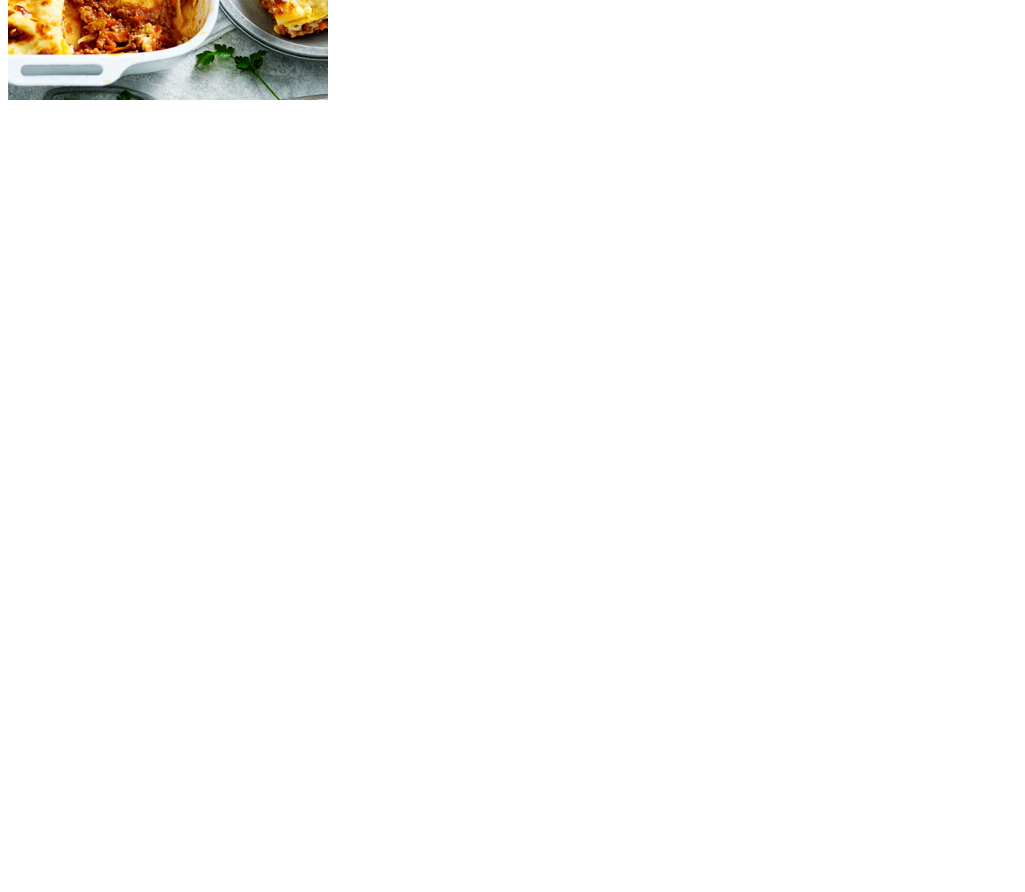
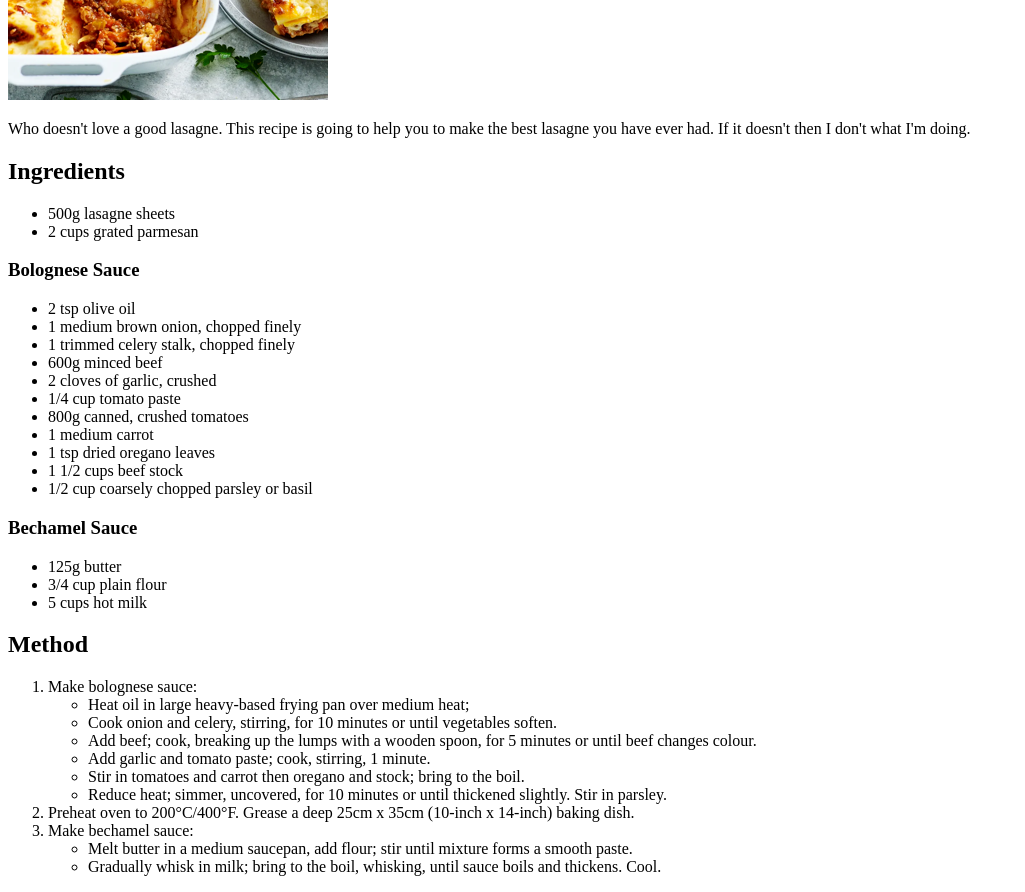
Before and after one commit to sofa-a/odin-recipes, a plain HTML site: page recipes/lasagne.html in a window 1280 px wide. Shown: the part 300-1192 px from the top of the page, without its empty margins (0-1025 px from the left). Before the commit the page ends 800 px from the top, so only its background shows below. Drawn offline with Linux system fonts and the light colour scheme.

Commit message:
final changes

```diff
--- a/recipes/lasagne.html
+++ b/recipes/lasagne.html
@@ -7,5 +7,61 @@
     <body>
         <h1>Lasagne</h1>
         <img src="../images/lasagne.png">
+        <p>Who doesn't love a good lasagne. This recipe is going to help you
+        to make the best lasagne you have ever had. If it doesn't then I don't
+        what I'm doing. </p>
+        <h2>Ingredients</h2>
+        <ul>
+            <li>500g lasagne sheets</li>
+            <li>2 cups grated parmesan</li>
+        </ul>
+        <h3>Bolognese Sauce</h3>
+        <ul>
+            <li>2 tsp olive oil</li>
+            <li>1 medium brown onion, chopped finely</li>
+            <li>1 trimmed celery stalk, chopped finely</li>
+            <li>600g minced beef</li>
+            <li>2 cloves of garlic, crushed</li>
+            <li>1/4 cup tomato paste</li>
+            <li>800g canned, crushed tomatoes</li>
+            <li>1 medium carrot</li>
+            <li>1 tsp dried oregano leaves</li>
+            <li>1 1/2 cups beef stock</li>
+            <li>1/2 cup coarsely chopped parsley or basil</li>
+        </ul>
+        <h3>Bechamel Sauce</h3>
+        <ul>
+            <li>125g butter</li>
+            <li>3/4 cup plain flour</li>
+            <li>5 cups hot milk</li>
+        </ul>
+        <h2>Method</h2>
+        <ol>
+            <li>Make bolognese sauce:
+                <ul>
+                    <li>Heat oil in large heavy-based frying pan over medium
+                        heat; </li>
+                    <li>Cook onion and celery, stirring, for 10 minutes or
+                        until vegetables soften. </li>
+                    <li>Add beef; cook, breaking up the lumps with a wooden
+                        spoon, for 5 minutes or until beef changes colour. </li>
+                    <li>Add garlic and tomato paste; cook, stirring, 1 minute.
+                    </li>
+                    <li>Stir in tomatoes and carrot then oregano and stock;
+                        bring to the boil. </li>
+                    <li>Reduce heat; simmer, uncovered, for 10 minutes or until
+                        thickened slightly. Stir in parsley.</li>
+                </ul>
+            <li>Preheat oven to 200°C/400°F. Grease a deep 25cm x 35cm (10-inch
+                x 14-inch) baking dish. </li>
+            <li>Make bechamel sauce:
+                <ul>
+                    <li>Melt butter in a medium saucepan, add flour; stir until
+                        mixture forms a smooth paste. </li>
+                    <li>Gradually whisk in milk; bring to the boil, whisking,
+                        until sauce boils and thickens. Cool.</li>
+                </ul>
+            </li>
+        </ol>
     </body>
 </html>
```
Also changed, not shown: 1 other file.
